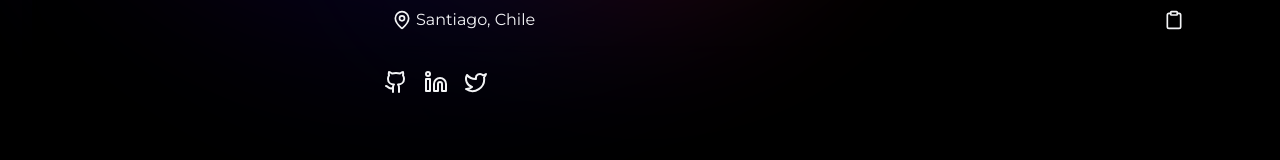
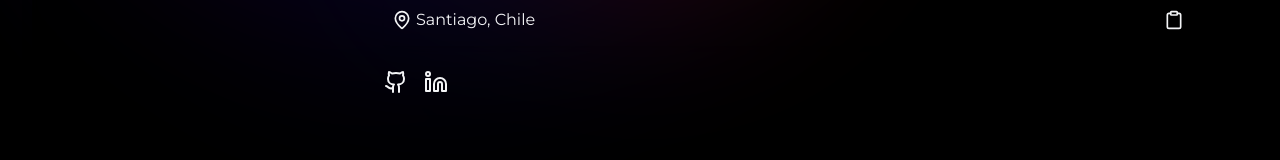
Before and after one commit to CristRamirezG/portfolio, a Next.js app: page / in a window 1280 px wide. Shown: the part 714-874 px from the top of the page. Built offline with nearby package versions, Linux system fonts and the light colour scheme.

Commit message:
Update Hero.tsx

```diff
--- a/app/components/Hero.tsx
+++ b/app/components/Hero.tsx
@@ -26,9 +26,8 @@ const socialLinks = [
   {
     icon: Linkedin,
     label: "LinkedIn",
-    url: "https://www.linkedin.com/public-profile/settings?trk=d_flagship3_profile_self_view_public_profile",
-  },
-  { icon: Twitter, label: "Twitter", url: "https://twitter.com/Elbowed056" },
+    url: "https://www.linkedin.com/in/crist%C3%B3bal-andr%C3%A9s-ram%C3%ADrez-gonz%C3%A1lez",
+  }
 ];
 
 export default function Hero({ copyToClipboard, copiedField }: HeroProps) {
```
